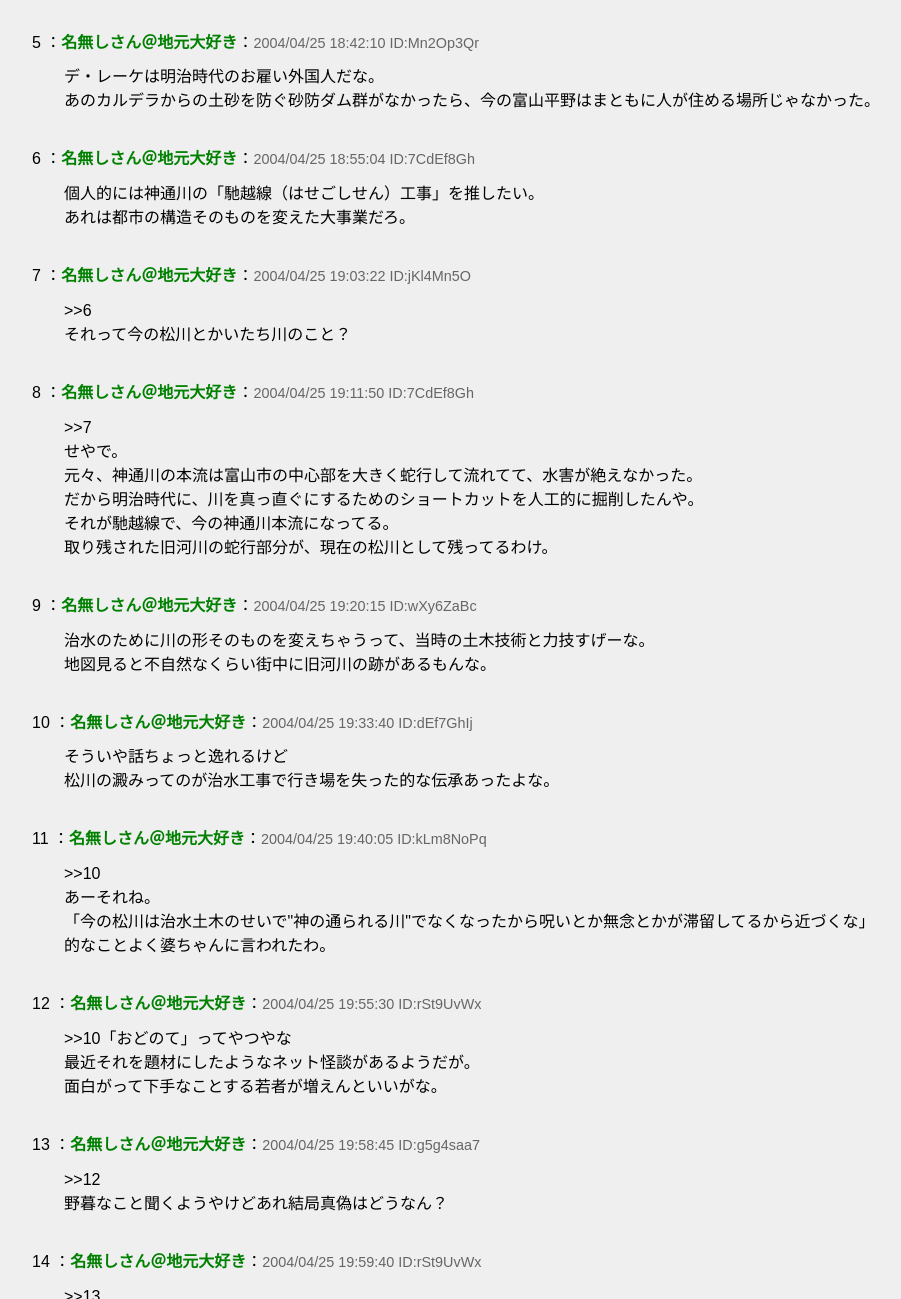
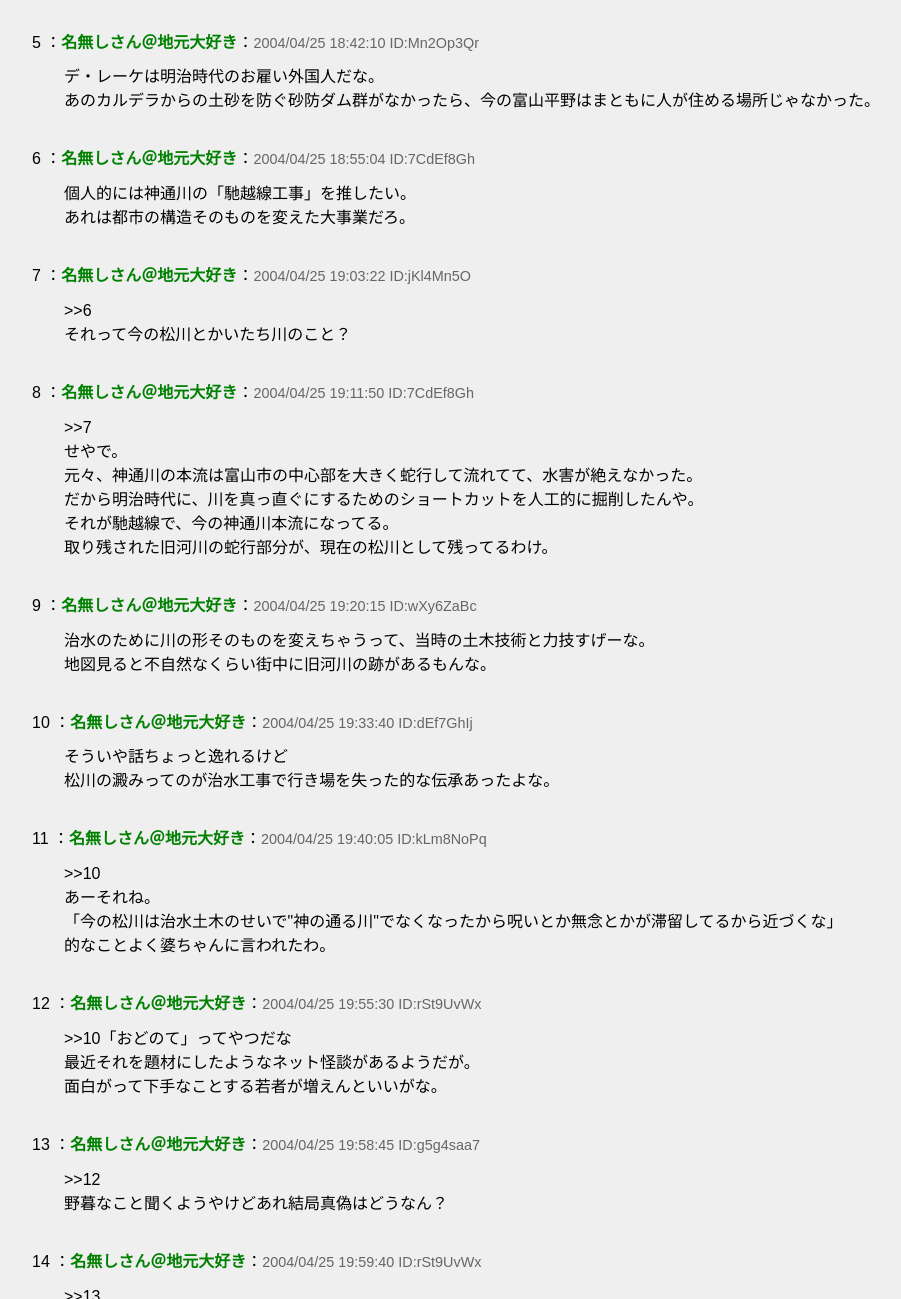
Before and after one commit to Ryuuuu2714/arg, a plain HTML site: page threads/007water.html in a window 1280 px wide. Shown: the part 476-1775 px from the top of the page, without its empty margins (8-909 px from the left). Drawn offline with Linux system fonts and the light colour scheme.

Commit message:
Update 007water.html

```diff
--- a/threads/007water.html
+++ b/threads/007water.html
@@ -100,7 +100,7 @@
   <div class="res">
     <span class="number">6</span> ：<span class="name">名無しさん＠地元大好き</span>：<span class="date">2004/04/25 18:55:04 ID:7CdEf8Gh</span>
     <div class="message">
-      個人的には神通川の「馳越線（はせごしせん）工事」を推したい。<br>
+      個人的には神通川の「馳越線工事」を推したい。<br>
       あれは都市の構造そのものを変えた大事業だろ。
     </div>
   </div>
@@ -146,7 +146,7 @@
     <div class="message">
       >>10<br>
       あーそれね。<br>
-      「今の松川は治水土木のせいで"神の通られる川"でなくなったから呪いとか無念とかが滞留してるから近づくな」<br>
+      「今の松川は治水土木のせいで"神の通る川"でなくなったから呪いとか無念とかが滞留してるから近づくな」<br>
       的なことよく婆ちゃんに言われたわ。
     </div>
   </div>
@@ -154,7 +154,7 @@
   <div class="res">
     <span class="number">12</span> ：<span class="name">名無しさん＠地元大好き</span>：<span class="date">2004/04/25 19:55:30 ID:rSt9UvWx</span>
     <div class="message">
-      >>10「おどのて」ってやつやな<br>
+      >>10「おどのて」ってやつだな<br>
       最近それを題材にしたようなネット怪談があるようだが。<br>
       面白がって下手なことする若者が増えんといいがな。
     </div>
```
